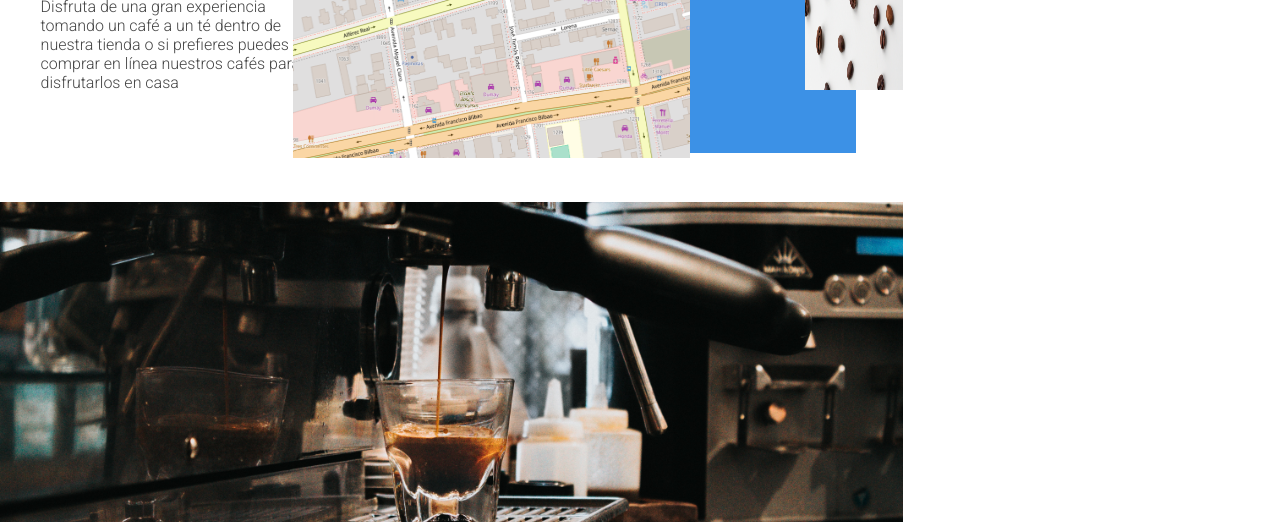
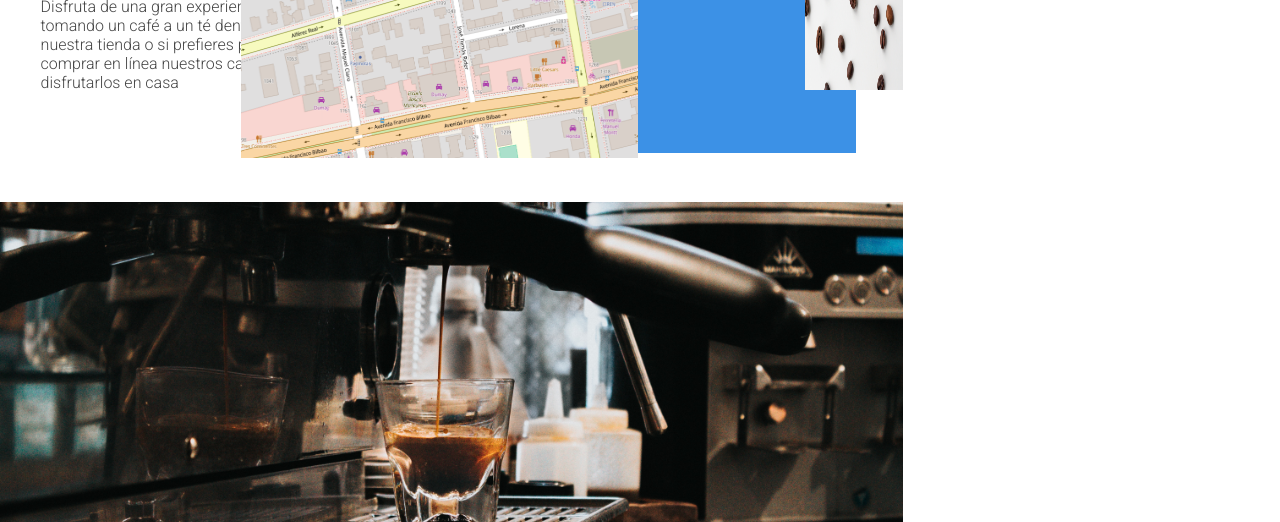
Before and after one commit to vdelsanted/cafeteria-agere, a plain HTML site: page index.html in a window 1280 px wide. Shown: the part 578-1100 px from the top of the page. Drawn offline with nearby package versions, Linux system fonts and the light colour scheme; files that its build step writes are made by us from their sources; a web font is replaced by a local one.

Commit message:
eight commit

```diff
--- a/assets/sass/layout/_footer.scss
+++ b/assets/sass/layout/_footer.scss
@@ -31,7 +31,7 @@
   width: 397px;
   height: 221px;
   padding-right: 80px;
-  margin-left: -10%;
+  margin-left: -14%;
 }
 
 .footer__img-cafe {
```
Also changed, not shown: 1 other file.
